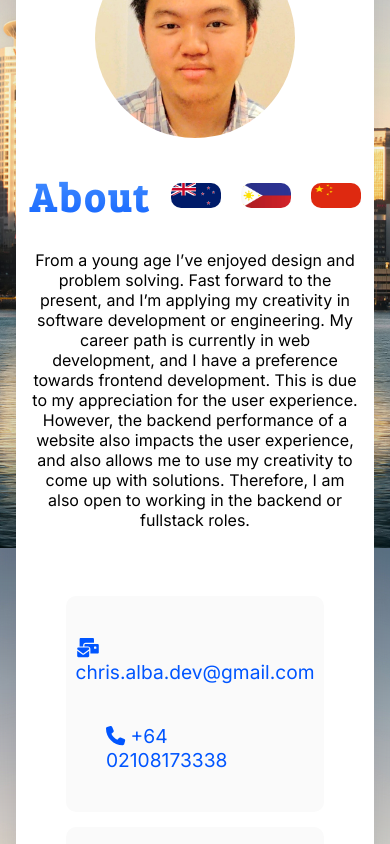
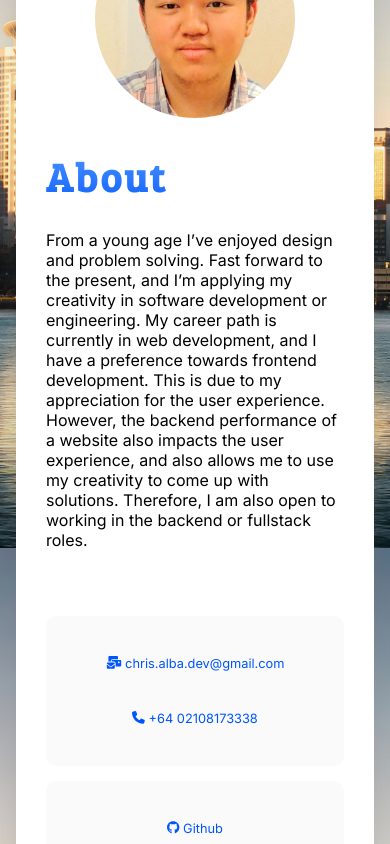
Before and after one commit to christopher-alba/personal-portfolio, a React (Create React App) app: page / in a window 390 px wide. Shown: the part 1140-1984 px from the top of the page. Built offline with nearby package versions, Linux system fonts and the light colour scheme.

Commit message:
make page more appealing in mobile view

```diff
--- a/src/components/MajorSection.ts
+++ b/src/components/MajorSection.ts
@@ -7,4 +7,7 @@ export const MajorSection = styled("div")`
   border-radius: 10px;
   padding: 50px;
   box-shadow: rgba(100, 100, 111, 0.2) 0px 7px 29px 0px;
+  @media(max-width:500px){
+    padding:30px;
+  }
 `;
--- a/src/pages/MainPage/About/About.tsx
+++ b/src/pages/MainPage/About/About.tsx
@@ -3,6 +3,7 @@ import React, { FC } from "react";
 import {
   ContactDiv,
   FlagImg,
+  FlagWrapper,
   MainDiv,
   ProfileDesc,
   ProfileDescDiv,
@@ -23,7 +24,7 @@ import { MajorSection } from "../../../components/MajorSection";
 import { StyledContainer } from "../../../components/StyledContainer";
 const About: FC = () => {
   return (
-    <MainDiv data-aos="fade-up" >
+    <MainDiv data-aos="fade-up">
       <StyledContainer>
         <MajorSection>
           <ProfileTopDiv>
@@ -31,11 +32,11 @@ const About: FC = () => {
             <ProfileDescDiv>
               <StyledHeading>
                 About{" "}
-                <div style={{ display: "flex", alignItems: "center" }}>
+                <FlagWrapper>
                   <FlagImg src="images/nz.png" />
                   <FlagImg src="images/php.jpg" />
                   <FlagImg src="images/cn.png" />
-                </div>
+                </FlagWrapper>
               </StyledHeading>
               <ProfileDesc>
                 From a young age I’ve enjoyed design and problem solving. Fast
--- a/src/pages/MainPage/About/styled.ts
+++ b/src/pages/MainPage/About/styled.ts
@@ -39,7 +39,6 @@ export const ProfileDesc = styled("p")``;
 export const ProfileDescDiv = styled("div")`
   padding-left: 50px;
   @media (max-width: 900px) {
-    text-align: center;
     padding-left: 0;
   }
 `;
@@ -82,6 +81,9 @@ export const StyledAnchor = styled("a")`
   &:hover {
     color: ${({ theme }) => theme.colors.tertiary2};
   }
+  @media (max-width: 500px) {
+    font-size: 0.8rem;
+  }
 `;
 
 export const ContactDiv = styled("div")`
@@ -99,6 +101,7 @@ export const ContactDiv = styled("div")`
   padding: 20px;
   display: flex;
   align-items: center;
+  text-align: center;
   justify-content: center;
   @media (max-width: 900px) {
     flex-direction: column;
@@ -109,9 +112,16 @@ export const FlagImg = styled("img")`
   width: 100px;
   height: 50px;
   margin-left: 20px;
-  border-radius:10px;
+  border-radius: 10px;
   @media (max-width: 900px) {
     width: 50px;
     height: 25px;
   }
 `;
+export const FlagWrapper = styled("div")`
+  display: flex;
+  align-items: center;
+  @media (max-width: 500px) {
+    display: none;
+  }
+`;
--- a/src/pages/MainPage/Projects/styled.ts
+++ b/src/pages/MainPage/Projects/styled.ts
@@ -9,6 +9,9 @@ export const ProjectDiv = styled("div")`
   width: 300px;
   flex-grow: 1;
   margin: 30px;
+  @media (max-width: 500px) {
+    margin: 30px 0;
+  }
 `;
 
 export const StyledImg = styled("img")`
```
